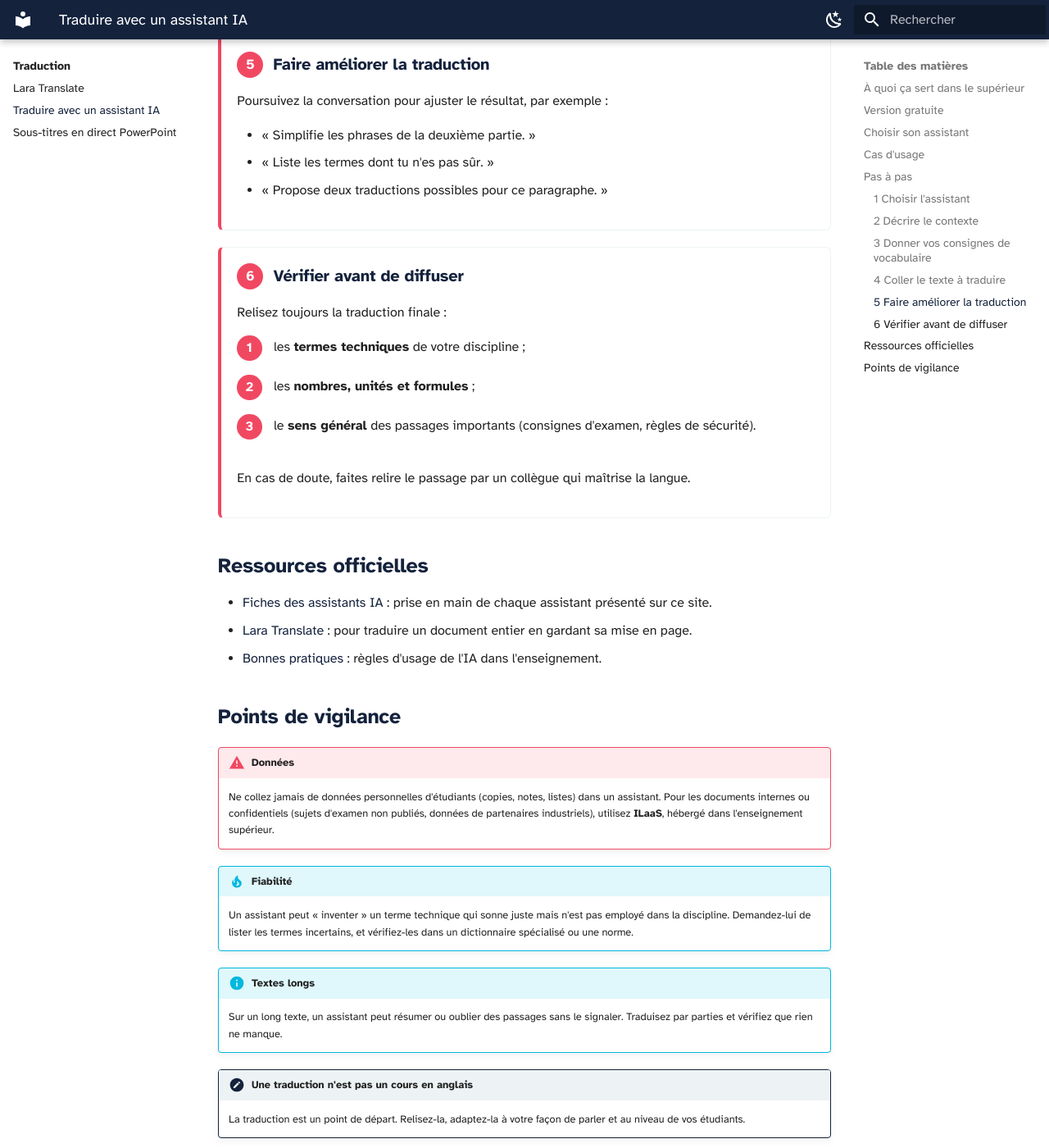
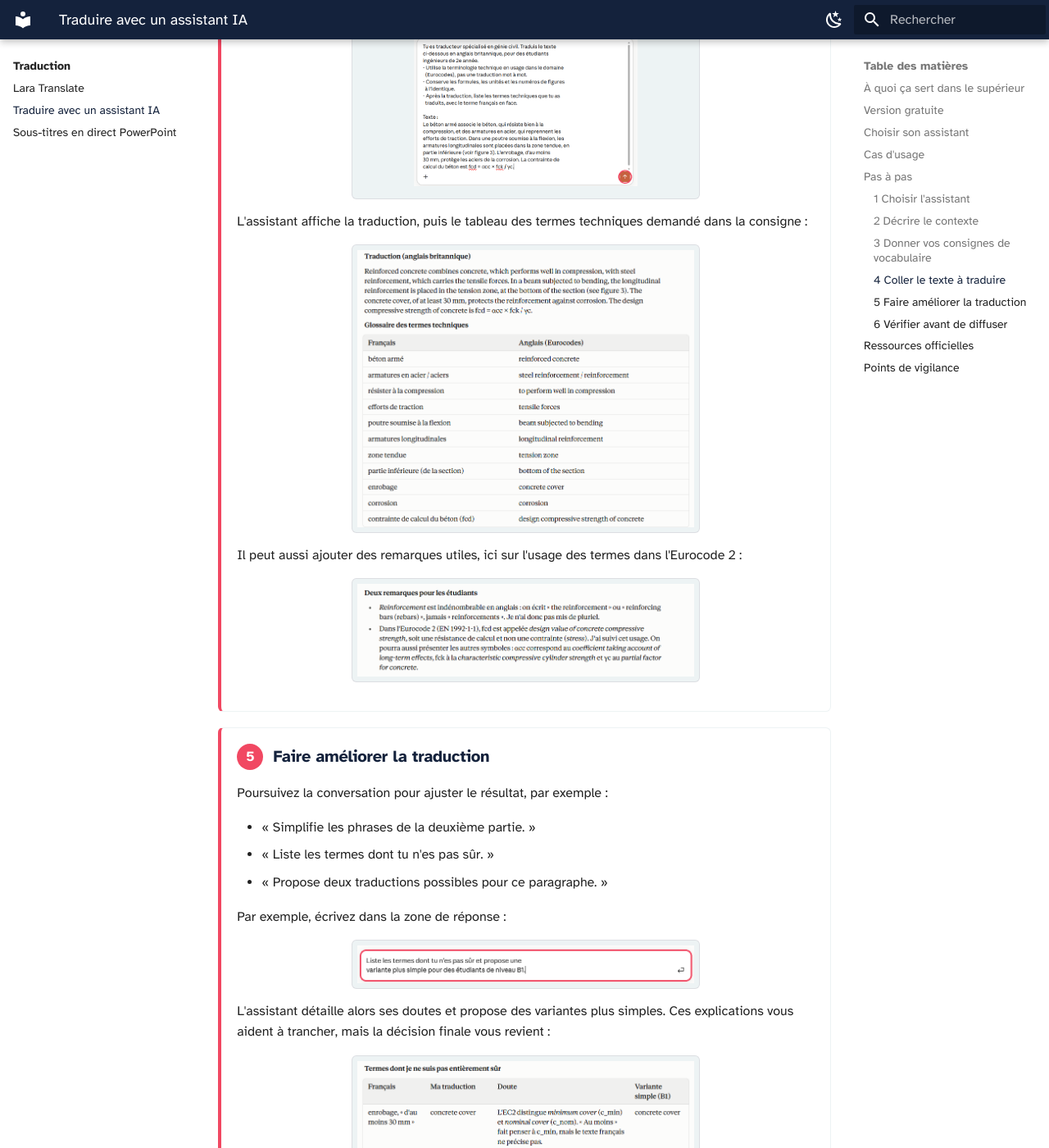
Before and after one commit to Celine-ferrier/Boite-outils-IA, an MkDocs documentation site: the page built from docs/traduction/assistant-ia.md, in a window 1280 px wide and 1400 px high, scrolled down 3135 px. Shown: the whole window at 82% size. Built offline with MkDocs 1.6.1 and Material for MkDocs 9.7.7, drawn with Linux system fonts in a browser that asks for light colours; some of the changed text lies outside the part shown.

Commit message:
Traduire avec un assistant IA : captures réalisées avec Claude (étapes 4 et 5)
Co-Authored-By: Claude Opus 5.5 <noreply@anthropic.com>
Claude-Session: https://claude.ai/code/session_01ADR9hzhyEw6Dc3N18BUyt5

```diff
--- a/docs/traduction/assistant-ia.md
+++ b/docs/traduction/assistant-ia.md
@@ -119,7 +119,7 @@ Le choix dépend surtout de la **confidentialité** du texte à traduire.
 
 ## Pas à pas
 
-La méthode est la même quel que soit l'assistant choisi.
+La méthode est la même quel que soit l'assistant choisi. Les captures ci-dessous ont été réalisées avec [Claude](../assistants/claude.md), à partir du cas d'usage « Garder le vocabulaire technique ».
 
 <div class="etape" markdown>
 
@@ -172,6 +172,16 @@ Collez votre texte à la fin du message, après la mention « Texte : », puis e
 
 Pour un long document, procédez **par parties** (une section ou quelques diapositives à la fois) : la traduction sera plus soignée et plus facile à vérifier. Vous pouvez aussi joindre le fichier, mais la mise en page ne sera pas conservée : pour traduire un fichier entier, préférez [Lara Translate](lara.md).
 
+![Consigne de traduction complète collée dans Claude : rôle, langue, public, consignes de vocabulaire et texte](assistant-ia-04-consigne.png)
+
+L'assistant affiche la traduction, puis le tableau des termes techniques demandé dans la consigne :
+
+![Traduction en anglais britannique et glossaire français-anglais des termes techniques](assistant-ia-04-traduction.png)
+
+Il peut aussi ajouter des remarques utiles, ici sur l'usage des termes dans l'Eurocode 2 :
+
+![Remarques de l'assistant sur la terminologie employée](assistant-ia-04-remarques.png)
+
 </div>
 
 <div class="etape" markdown>
@@ -183,6 +193,14 @@ Poursuivez la conversation pour ajuster le résultat, par exemple :
 - « Simplifie les phrases de la deuxième partie. »
 - « Liste les termes dont tu n'es pas sûr. »
 - « Propose deux traductions possibles pour ce paragraphe. »
+
+Par exemple, écrivez dans la zone de réponse :
+
+![Message de relance : lister les termes incertains et proposer une variante simple de niveau B1](assistant-ia-05-relance.png)
+
+L'assistant détaille alors ses doutes et propose des variantes plus simples. Ces explications vous aident à trancher, mais la décision finale vous revient :
+
+![Tableau des termes incertains : traduction retenue, doute et variante simple](assistant-ia-05-termes.png)
 
 </div>
 
```
Also changed, not shown: docs/traduction/assistant-ia-04-consigne.png (added), docs/traduction/assistant-ia-04-remarques.png (added), docs/traduction/assistant-ia-04-traduction.png (added), docs/traduction/assistant-ia-05-relance.png (added), docs/traduction/assistant-ia-05-termes.png (added).
